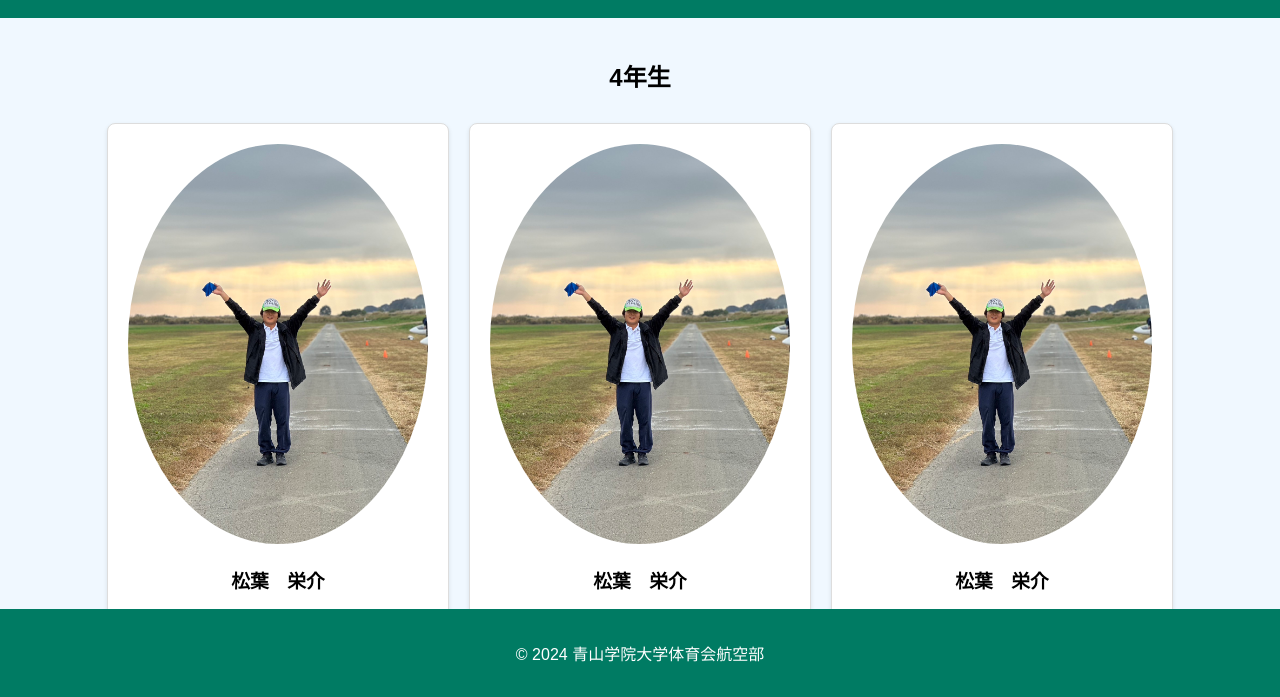
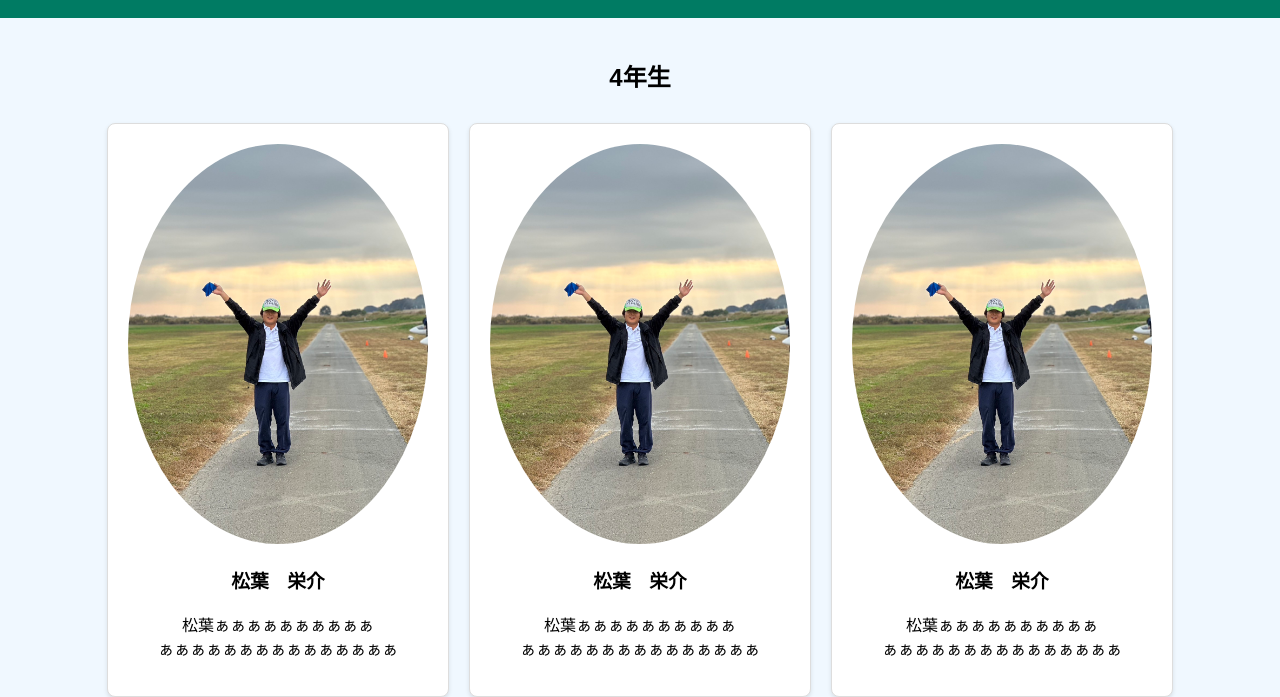
Before and after one commit to kaicyou2532/aoyama_soaring, a plain HTML site: page member.html in a window 1280 px wide. Shown: the part 103-800 px from the top of the page. Drawn offline with Linux system fonts and the light colour scheme.

Commit message:
Update member.html

```diff
--- a/member.html
+++ b/member.html
@@ -142,8 +142,6 @@
     </nav>
     </main>
 
-    <footer>
-        <p>&copy; 2024 青山学院大学体育会航空部</p>
-    </footer>
+
 </body>
 </html>
```
